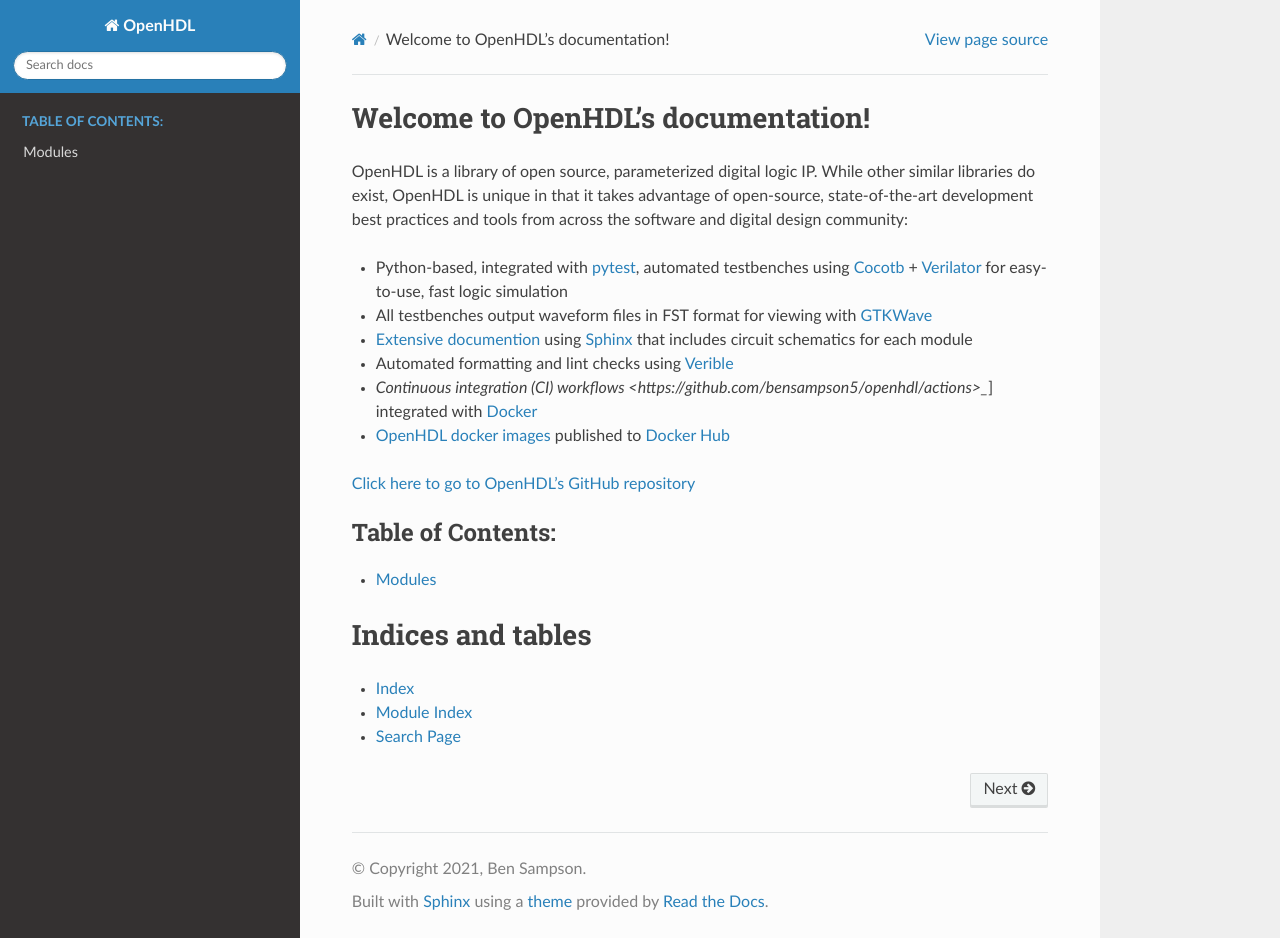
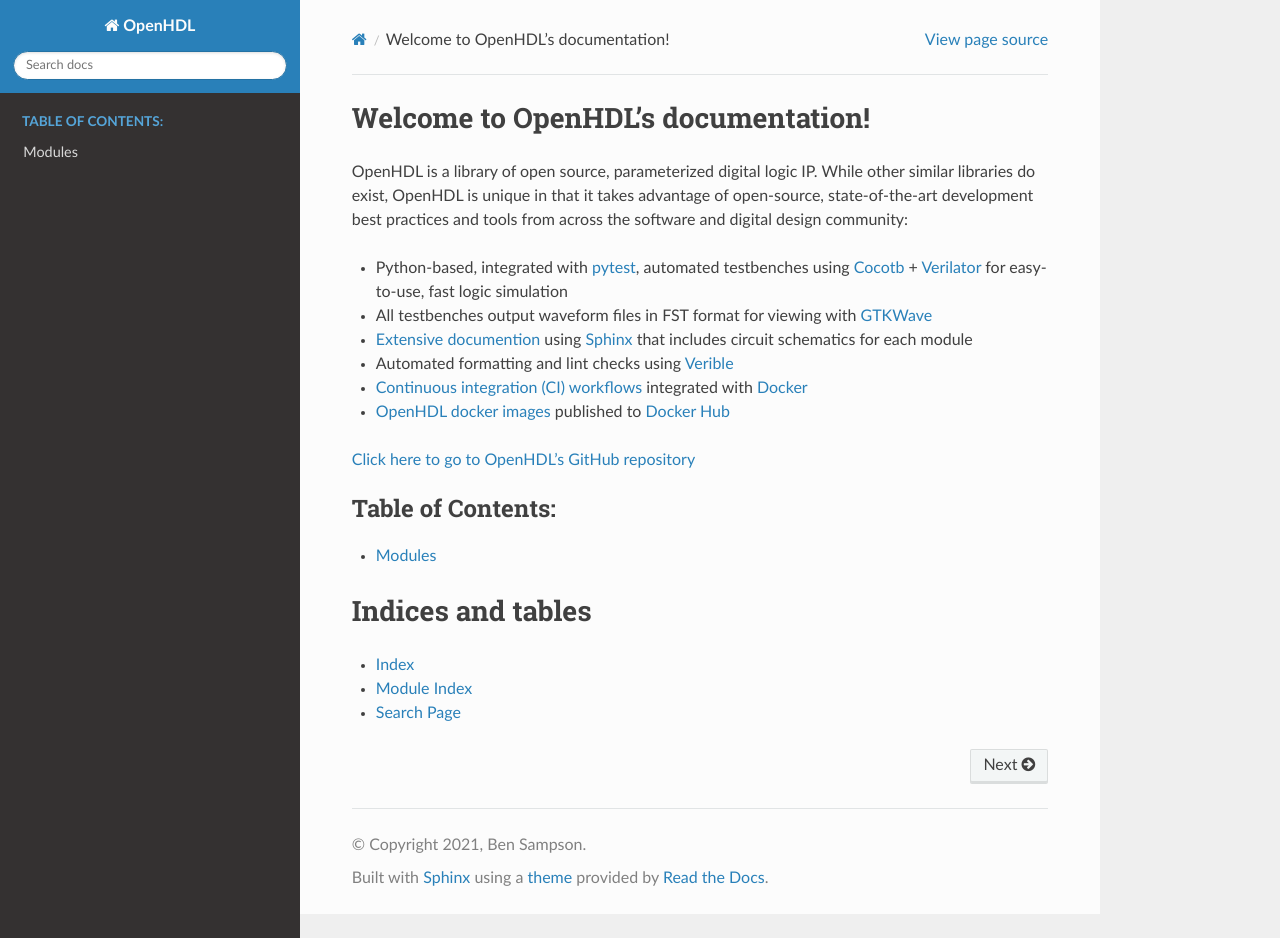
Before and after one commit to bensampson5/libsv, a Sphinx documentation site: the page built from docs/source/index.rst, in a window 1280 px wide and 938 px high. Built offline with Sphinx 7.4.7 and the Read the Docs theme 2.0.0, drawn with Linux system fonts in a browser that asks for light colours.

Commit message:
Fix formatting issue in link

```diff
--- a/docs/source/index.rst
+++ b/docs/source/index.rst
@@ -21,7 +21,7 @@
 * All testbenches output waveform files in FST format for viewing with GTKWave_
 * `Extensive documention <https://openhdl.readthedocs.io/en/latest/>`_ using Sphinx_ that includes circuit schematics for each module
 * Automated formatting and lint checks using Verible_
-* `Continuous integration (CI) workflows <https://github.com/bensampson5/openhdl/actions>_`] integrated with Docker_
+* `Continuous integration (CI) workflows <https://github.com/bensampson5/openhdl/actions>`_ integrated with Docker_
 * `OpenHDL docker images <https://hub.docker.com/repository/docker/bensampson5/openhdl>`_ published to `Docker Hub <https://hub.docker.com/>`_
 
 `Click here to go to OpenHDL's GitHub repository <https://github.com/bensampson5/openhdl>`_
```
